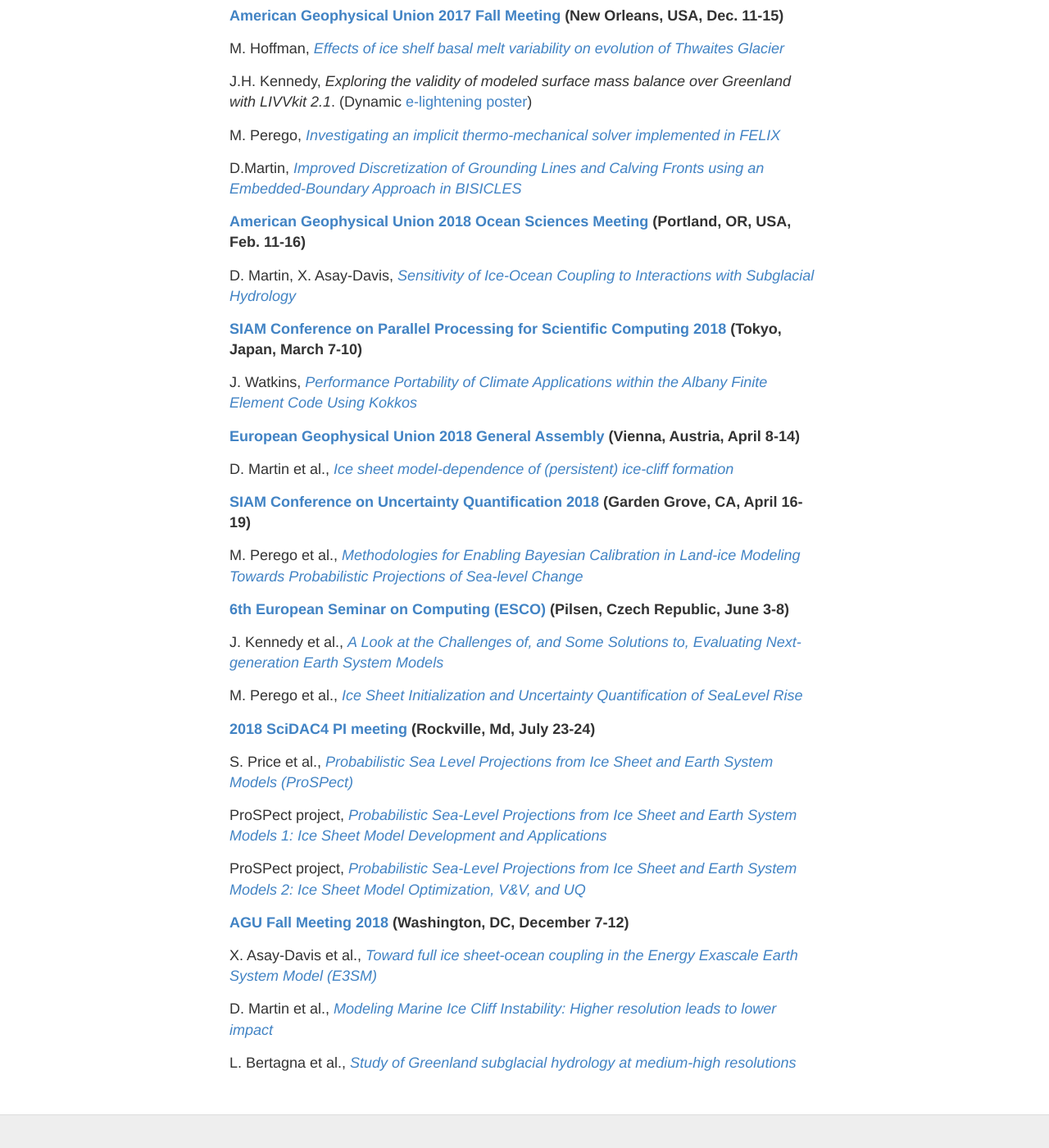
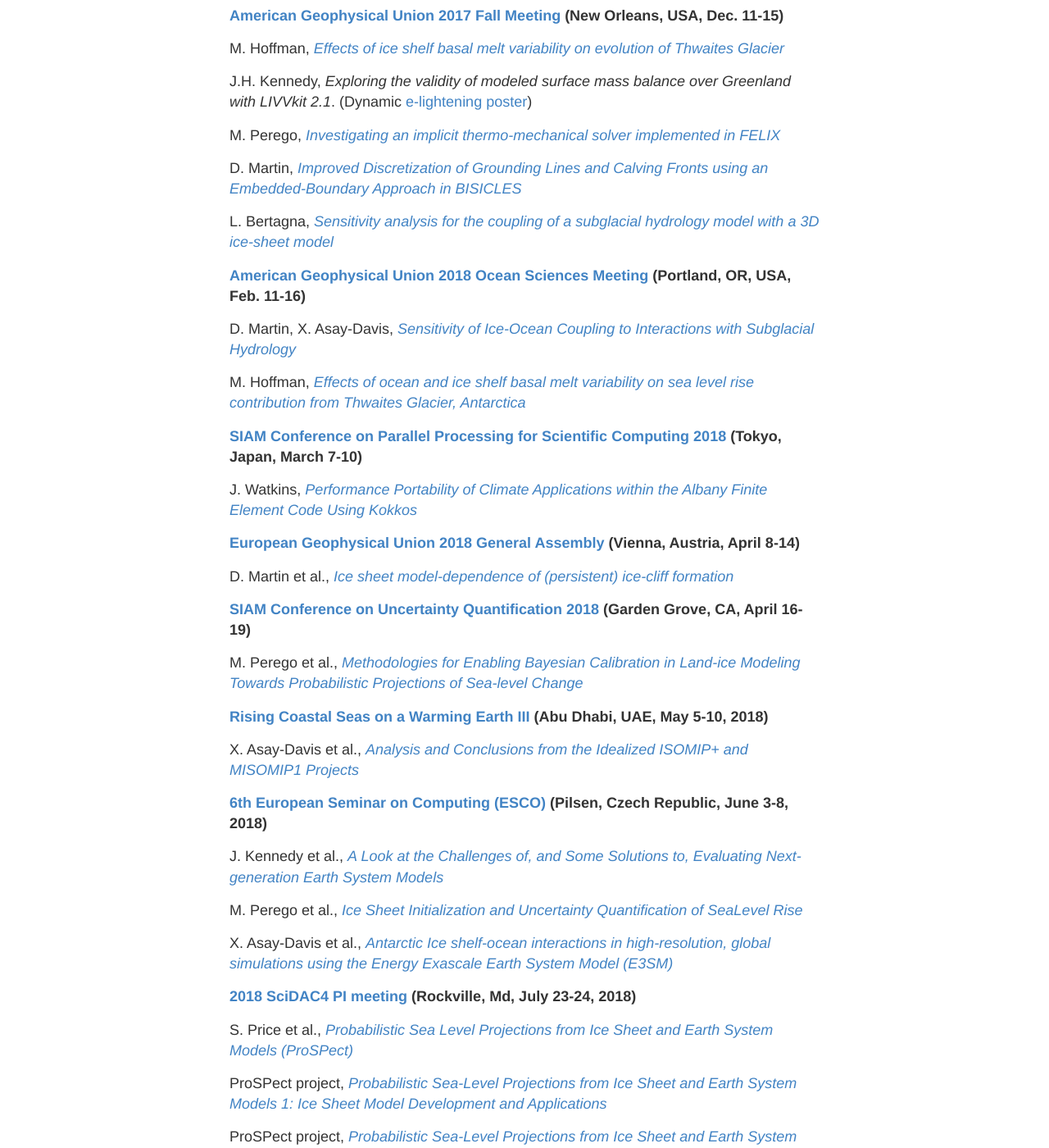
Before and after one commit to SLE-E3SM/SLE-E3SM.github.io, a Jekyll site: the page built from presentations.md, in a window 1280 px wide and 1400 px high, scrolled down 756 px. Shown: the whole window at 82% size. Built offline with Jekyll 4.4.1, drawn with Linux system fonts in a browser that asks for light colours; some of the changed text lies outside the part shown.

Commit message:
Update presentations.md
update missing presentations

```diff
--- a/presentations.md
+++ b/presentations.md
@@ -31,12 +31,15 @@ J.H. Kennedy, *Exploring the validity of modeled surface mass balance over Green
 
 M. Perego, [*Investigating an implicit thermo-mechanical solver implemented in FELIX*](https://drive.google.com/open?id=1TQoUqgPu_WBeBDtsbfwEjX312APlQ0GT)
 
-D.Martin, [*Improved Discretization of Grounding Lines and Calving Fronts using an Embedded-Boundary Approach in BISICLES*](https://drive.google.com/open?id=1-QhOZNQIxDGr5v5S0HJsHNKqIOw_nTCS)
+D. Martin, [*Improved Discretization of Grounding Lines and Calving Fronts using an Embedded-Boundary Approach in BISICLES*](https://drive.google.com/open?id=1-QhOZNQIxDGr5v5S0HJsHNKqIOw_nTCS)
 
+L. Bertagna, [*Sensitivity analysis for the coupling of a subglacial hydrology model with a 3D ice-sheet model*](https://drive.google.com/open?id=18N6y8ylGDhYMpxMRKeOwmcrZ3062HNvN)
 
 **[American Geophysical Union 2018 Ocean Sciences Meeting](https://osm.agu.org/2018/ ) (Portland, OR, USA, Feb. 11-16)**
 
 D. Martin, X. Asay-Davis, [*Sensitivity of Ice-Ocean Coupling to Interactions with Subglacial Hydrology*](https://drive.google.com/open?id=1AgFI3nkEokJXLerWeiIMsMDNxH0j7Ms9)
+
+M. Hoffman, [*Effects of ocean and ice shelf basal melt variability on sea level rise contribution from Thwaites Glacier, Antarctica*](https://drive.google.com/open?id=18N6y8ylGDhYMpxMRKeOwmcrZ3062HNvN)
 
 **[SIAM Conference on Parallel Processing for Scientific Computing 2018](https://www.siam.org/meetings/pp18/) (Tokyo, Japan, March 7-10)**
 
@@ -51,19 +54,29 @@ D. Martin et al., [*Ice sheet model-dependence of (persistent) ice-cliff formati
 M. Perego et al., [*Methodologies for Enabling Bayesian Calibration in Land-ice Modeling
 Towards Probabilistic Projections of Sea-level Change*](https://drive.google.com/open?id=1VOC9nbOagcOVoQzNuUwl3XY2Mjm2d0oS)
 
-**[6th European Seminar on Computing (ESCO)](http://www.esco2018.femhub.com/) (Pilsen, Czech Republic, June 3-8)**
+**[Rising Coastal Seas on a Warming Earth III](https://nyuad.nyu.edu/en/events/2018/may/rising-coastal-seas-on-a-warming-earth-iii.html) (Abu Dhabi, UAE, May 5-10, 2018)**
+
+X. Asay-Davis et al., [*Analysis and Conclusions from the Idealized ISOMIP+ and MISOMIP1 Projects*](https://drive.google.com/open?id=12qwC61iLwESBz31Tyq7at0XVMYPW8zpy)
+
+**[6th European Seminar on Computing (ESCO)](http://www.esco2018.femhub.com/) (Pilsen, Czech Republic, June 3-8, 2018)**
 
 J. Kennedy et al., [*A Look at the Challenges of, and Some Solutions to, Evaluating Next-generation Earth System Models*](https://drive.google.com/open?id=1D9bYHqKBmrh8RbonLcNr1DmFcQ3a0KdI)
 
 M. Perego et al., [*Ice Sheet Initialization and Uncertainty Quantification of Sea­Level Rise*](https://drive.google.com/open?id=1W9EY9Zwr2QafowtgL2UWrVsWEPBQdCD9)
 
-**[2018 SciDAC4 PI meeting](https://www.orau.gov/scidac4pi2018/default.htm) (Rockville, Md, July 23-24)**
+X. Asay-Davis et al., [*Antarctic Ice shelf-ocean interactions in high-resolution, global simulations using the Energy Exascale Earth System Model (E3SM)*](https://drive.google.com/open?id=133L94q674xrD0A5hzNshpluczTvIWBjH)
+
+**[2018 SciDAC4 PI meeting](https://www.orau.gov/scidac4pi2018/default.htm) (Rockville, Md, July 23-24, 2018)**
 
 S. Price et al., [*Probabilistic Sea Level Projections from Ice Sheet and Earth System Models (ProSPect)*](https://www.orau.gov/scidac4pi2018/presentations/9-BER/01PriceS_BER_ProSPect.pdf)
 
 ProSPect project, [*Probabilistic Sea-Level Projections from Ice Sheet and Earth System Models 1: Ice Sheet Model Development and Applications*](https://drive.google.com/open?id=1KBGuig6Ej4fA01pd9-lXq8VI-RxzY8mF)
 
 ProSPect project, [*Probabilistic Sea-Level Projections from Ice Sheet and Earth System Models 2: Ice Sheet Model Optimization, V&V, and UQ*](https://drive.google.com/open?id=1Maxnhj1Eoaa9mmWLbB4oYN5N-pOfjD6r)
+
+**[2018 MultiCore 8 Workshop](https://www2.cisl.ucar.edu/events/workshops/multicore-workshop/2018/2018-multicore-8-workshop) (Boulder, Colorado, Sept. 18-19, 2018)**
+
+J. Watkins et al., [*Enabling Performance Portability of the Albany Land Ice solver using Trilinos and Kokkos*](https://drive.google.com/open?id=1X8qzfUu_1D7G7gB5qGi7nKAf1-Lu3BNi)
 
 **[AGU Fall Meeting 2018](https://fallmeeting.agu.org/2018/) (Washington, DC, December 7-12)**
 
@@ -72,3 +85,5 @@ X. Asay-Davis et al., [*Toward full ice sheet-ocean coupling in the Energy Exasc
 D. Martin et al., [*Modeling Marine Ice Cliff Instability: Higher resolution leads to lower impact*](https://drive.google.com/open?id=1u_L3iMcyGMcFo1tk71f9PKef3dD4Vygz)
 
 L. Bertagna et al., [*Study of Greenland subglacial hydrology at medium-high resolutions*](https://drive.google.com/open?id=16p2W-DZnfVJxHo5xf-IHhsBvKPtQ7FUt)
+
+K. Evans et al., [*Software for Ice Sheet Model Validation Using Recently Available and Extensible Datasets*](https://drive.google.com/open?id=1Mk3x8ppCAysxYmZ837s021S3DPK5KALf)
```
Also changed, not shown: other parts of presentations.md (+1 -1 lines).
